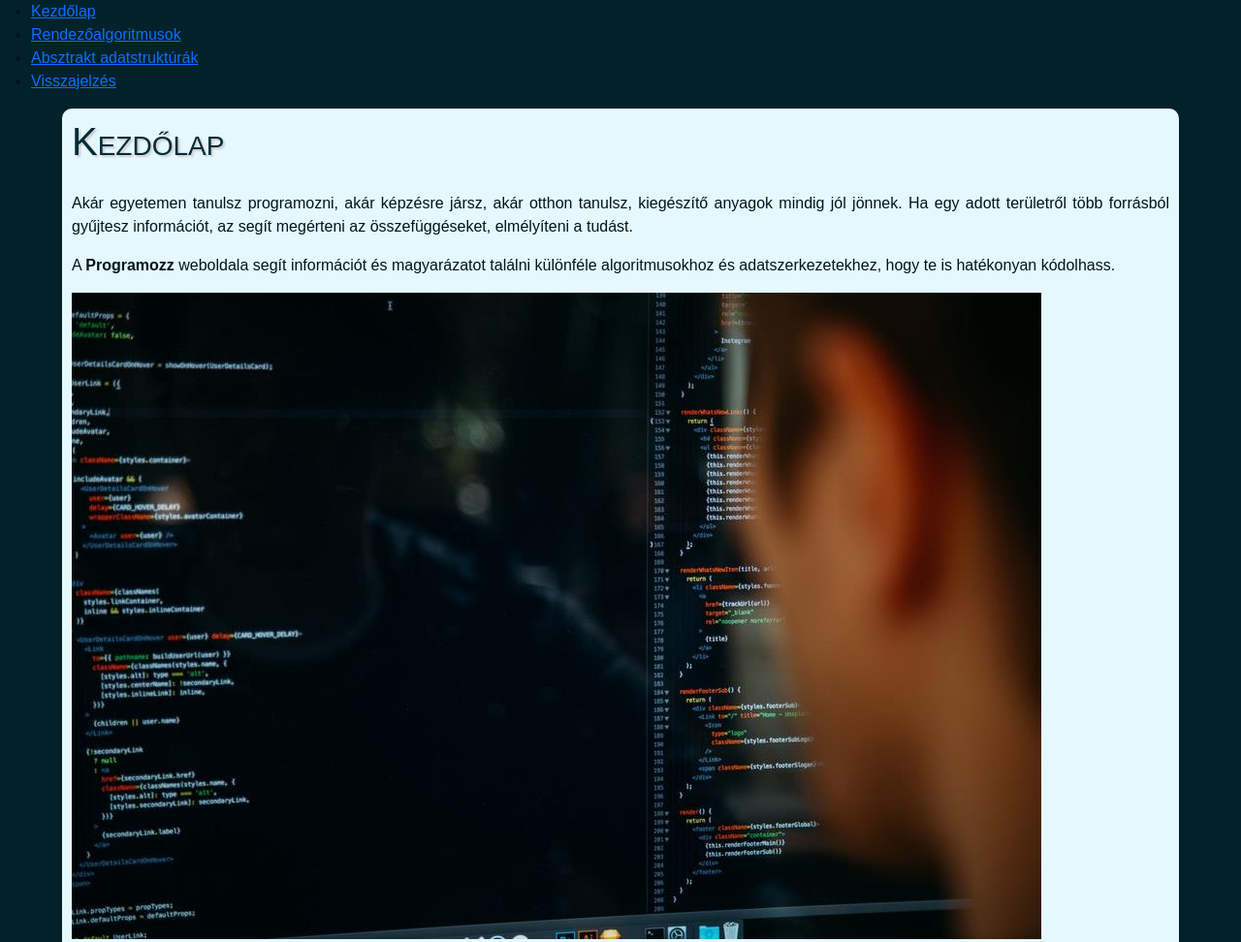
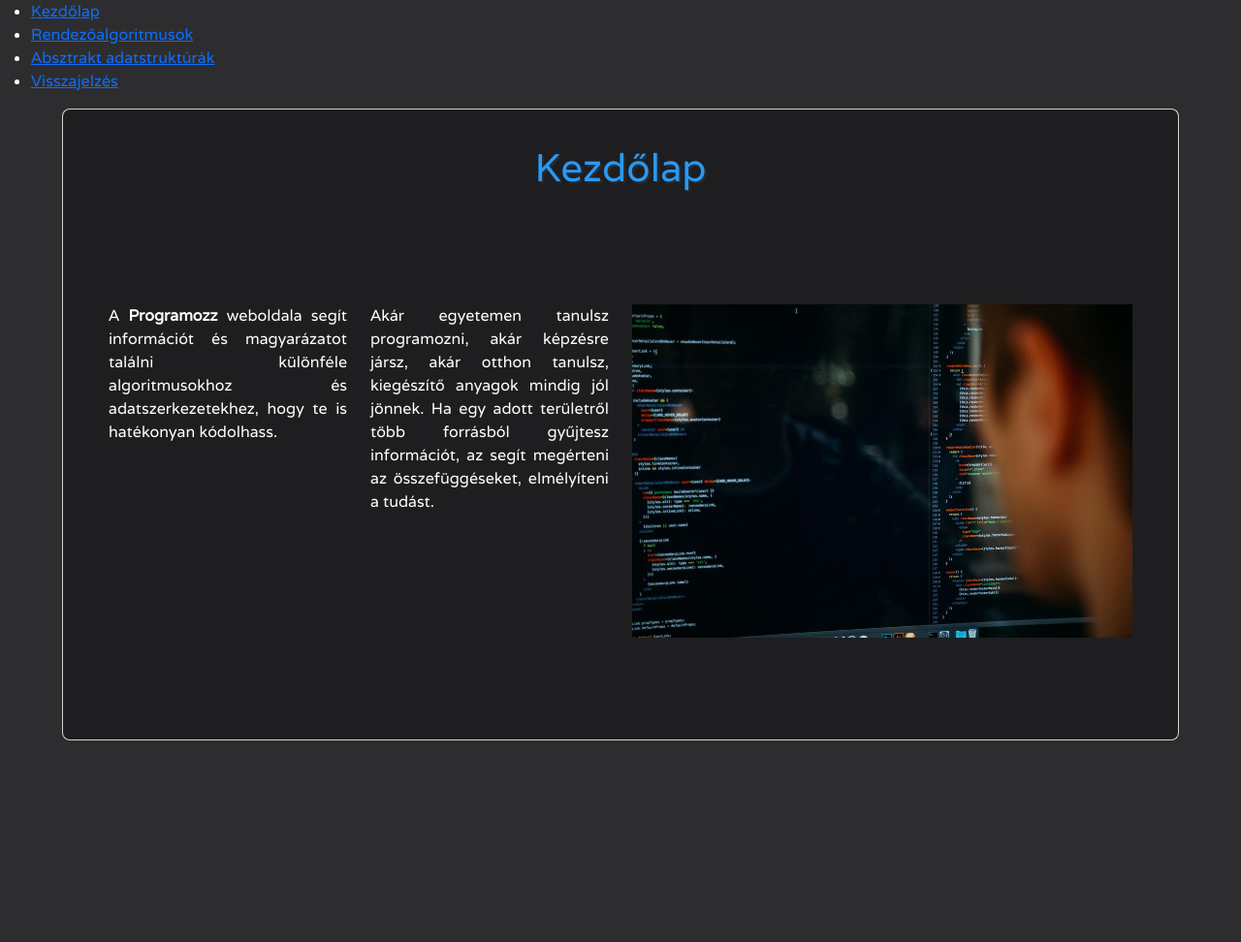
Before and after one commit to vismate/web_bead, a plain HTML site: page index.html in a window 1280 px wide. Shown: the top 972 px of the page at 97% size. After the commit the page ends 864 px from the top, so only its background shows below. Drawn offline with nearby package versions, Linux system fonts and the light colour scheme.

Commit message:
new style, index.html uses bootstrap

```diff
--- a/css/stylesheet.css
+++ b/css/stylesheet.css
@@ -1,24 +1,25 @@
 /*Közös stylesheet*/
 
 body {
-    font-family: Arial, Helvetica, sans-serif;
-    background-color: #02222b ;
+    font-family: Varela, Arial, Helvetica, sans-serif;
+    background-color: rgb(45, 45, 47);
     margin-bottom: 100px;
-    color: #01151b;
+    color: white;
 }
 
 h1,
 h2 {
-    text-shadow: 2px 2px 2px #ccc;
-    font-variant: small-caps;
+    text-shadow: 2px 2px 2px rgb(45, 45, 47);
 }
 
 h1 {
-    color:#022b38
+    color: #2899f5;
+    text-align: center;
+    padding-bottom: 1em;
 }
 
 h2 {
-    color: #056e8e;
+    color: white;
 }
 
 p {
@@ -28,16 +29,26 @@ p {
 header,
 footer,
 main {
-    background-color: #e5f8fe;
+    background-color: rgb(30, 30, 32);
+    border-style: solid;
+    border-width: 1px;
+    border-color: rgb(212, 212, 212);
     margin-left: 5%;
     margin-right: 5%;
-    padding: 10px;
+    padding: 35px;
+}
+
+main {
+    border-top: 0;
+    border-bottom: 0;
 }
 
 header {
-    border-radius: 10px 10px 0 0;
+    border-radius: 8px 8px 0 0;
+    border-bottom: 0;
 }
 
 footer {
-    border-radius: 0 0 10px 10px;
+    border-radius: 0 0 8px 8px;
+    border-top: 0;
 }
--- a/index.html
+++ b/index.html
@@ -10,6 +10,7 @@
     <link href="https://cdn.jsdelivr.net/npm/bootstrap@5.1.3/dist/css/bootstrap.min.css" rel="stylesheet"
         integrity="sha384-1BmE4kWBq78iYhFldvKuhfTAU6auU8tT94WrHftjDbrCEXSU1oBoqyl2QvZ6jIW3" crossorigin="anonymous">
 
+    <link href="https://fonts.googleapis.com/css2?family=Varela&display=swap" rel="stylesheet">
     <link rel="icon" href="images/logo.jpg" type="image/x-icon">
     <link rel="stylesheet" type="text/css" href="css/stylesheet.css" title="normal">
 
@@ -36,16 +37,33 @@
     </header>
 
     <main>
-        <p>Akár egyetemen tanulsz programozni, akár képzésre jársz, akár otthon tanulsz, kiegészítő anyagok mindig jól
-            jönnek. Ha egy adott területről több forrásból gyűjtesz információt, az segít megérteni az
-            összefüggéseket, elmélyíteni a tudást.
-        </p>
+        <div class="container">
 
-        <p> A <strong>Programozz</strong> weboldala segít információt és magyarázatot találni különféle algoritmusokhoz
-            és
-            adatszerkezetekhez, hogy te is hatékonyan kódolhass.</p>
+            <div class="row">
+                <div class="col-s-12 col-md-6 col-lg-3">
+                    <p> A <strong>Programozz</strong> weboldala segít információt és magyarázatot találni különféle
+                        algoritmusokhoz és adatszerkezetekhez, hogy te is hatékonyan kódolhass.</p>
 
-        <img src="images/cover.jpg" alt="alternatetext">
+                </div>
+
+                <div class="col-s-12 col-md-6 col-lg-3">
+                    <p>Akár egyetemen tanulsz programozni, akár képzésre jársz, akár otthon tanulsz, kiegészítő anyagok
+                        mindig
+                        jól
+                        jönnek. Ha egy adott területről több forrásból gyűjtesz információt, az segít megérteni az
+                        összefüggéseket, elmélyíteni a tudást.
+                    </p>
+                </div>
+
+                <div class="col-s-12 col-md-12 col-lg-6">
+                    <img src="images/cover.jpg" alt="alternatetext" class="img-fluid">
+                </div>
+
+
+            </div>
+
+
+        </div>
     </main>
 
     <footer></footer>
```
Also changed, not shown: data_structures.html (+1 -0 lines), form.html (+1 -0 lines), sorting.html (+1 -0 lines).
